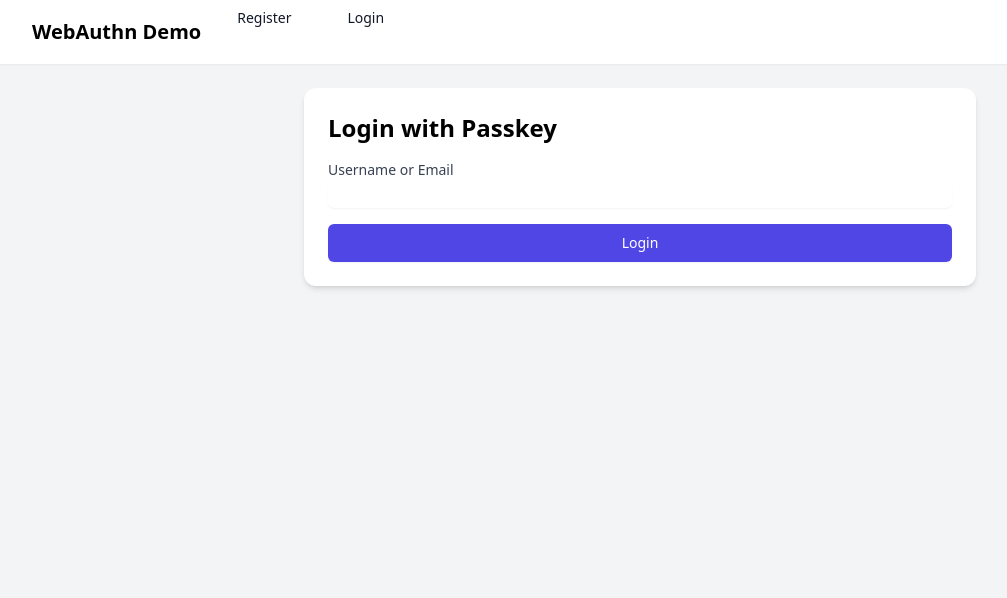
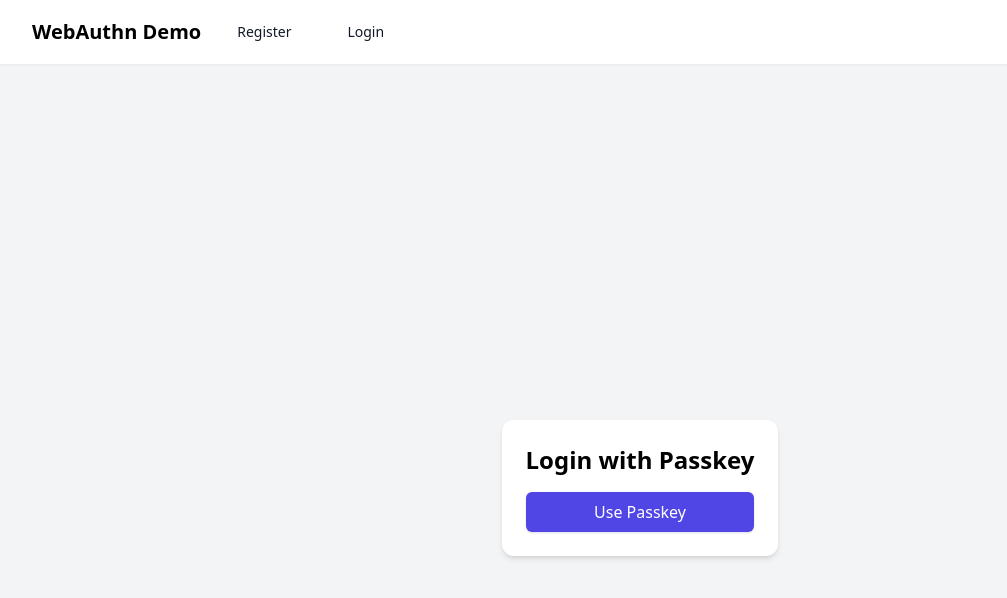
Before and after one commit to akiijadhav/webauthn-poc, a React (Vite) app: page /login in a window 1280 px wide. Shown: the top 598 px of the page, without its empty margins (0-1007 px from the left). Built offline with nearby package versions, Linux system fonts and the light colour scheme.

Commit message:
remove login input

```diff
--- a/src/App.tsx
+++ b/src/App.tsx
@@ -14,7 +14,7 @@ function App() {
                 <div className="flex-shrink-0 flex items-center">
                   <h1 className="text-xl font-bold">WebAuthn Demo</h1>
                 </div>
-                <div className="hidden sm:ml-6 sm:flex sm:space-x-8">
+                <div className="hidden sm:ml-6 sm:flex sm:space-x-8 items-center">
                   <Link to="/" className="px-3 py-2 text-sm font-medium text-gray-900">
                     Register
                   </Link>
--- a/src/pages/Login.tsx
+++ b/src/pages/Login.tsx
@@ -2,56 +2,40 @@ import { useState } from 'react';
 import { useNavigate } from 'react-router-dom';
 
 function Login() {
-  const [username, setUsername] = useState('');
   const [status, setStatus] = useState('');
   const navigate = useNavigate();
 
   const handleLogin = async (e: React.FormEvent) => {
     e.preventDefault();
     try {
-      // Get login options from backend
+      // Step 1: Get login options from backend
       const startResponse = await fetch(`${import.meta.env.VITE_API_BASE}/login/start`, {
         method: 'POST',
         headers: { 'Content-Type': 'application/json' },
-        body: JSON.stringify({ username }) // Send the typed username
+        body: JSON.stringify({})
       });
 
       const options = await startResponse.json();
+      if (!startResponse.ok) throw new Error(options.error || 'Failed to start login');
 
-      if (!startResponse.ok) {
-        throw new Error(options.error || 'Failed to start login');
-      }
-
-      // Decode challenge
+      // Step 2: Decode challenge
       options.challenge = Uint8Array.from(
           atob(options.challenge.replace(/-/g, '+').replace(/_/g, '/')),
           c => c.charCodeAt(0)
       );
 
-      // Decode allowCredentials if present (optional step — skip if using discoverable credentials only)
-      if (options.allowCredentials) {
-        options.allowCredentials = options.allowCredentials.map((cred: any) => ({
-          ...cred,
-          id: Uint8Array.from(
-              atob(cred.id.replace(/-/g, '+').replace(/_/g, '/')),
-              c => c.charCodeAt(0)
-          )
-        }));
-      }
-
-      // Trigger browser WebAuthn
+      // Step 3: Trigger WebAuthn prompt (discoverable credentials)
       const credential = await navigator.credentials.get({
         publicKey: options
       }) as PublicKeyCredential;
 
       const credentialResponse = credential.response as AuthenticatorAssertionResponse;
 
-      // Send credential to backend for verification
+      // Step 4: Send credential to backend
       const completeResponse = await fetch(`${import.meta.env.VITE_API_BASE}/login/complete`, {
         method: 'POST',
         headers: { 'Content-Type': 'application/json' },
         body: JSON.stringify({
-          username,
           credential: {
             id: credential.id,
             rawId: Array.from(new Uint8Array(credential.rawId)),
@@ -69,7 +53,6 @@ function Login() {
       });
 
       const result = await completeResponse.json();
-
       if (result.success) {
         localStorage.setItem('user', JSON.stringify(result.user));
         setStatus('Login successful!');
@@ -84,37 +67,21 @@ function Login() {
   };
 
   return (
-      <div className="max-w-md mx-auto bg-white rounded-xl shadow-md overflow-hidden md:max-w-2xl p-6">
+      <div className="min-h-screen flex items-center justify-center bg-gray-100">
+        <div className="max-w-md mx-auto bg-white rounded-xl shadow-md p-6">
           <h2 className="text-2xl font-bold mb-4">Login with Passkey</h2>
           <form onSubmit={handleLogin} className="space-y-4">
-          <div>
-            <label htmlFor="username" className="block text-sm font-medium text-gray-700">
-              Username or Email
-            </label>
-            <input
-                type="text"
-                id="username"
-                name="username"
-                autoComplete="username webauthn" // Important for Google Password Manager!
-                value={username}
-                onChange={(e) => setUsername(e.target.value)}
-                onFocus={() => console.log('Focus - allow Google to suggest passkeys')}
-                className="mt-1 block w-full rounded-md border-gray-300 shadow-sm focus:border-indigo-300 focus:ring focus:ring-indigo-200 focus:ring-opacity-50"
-                required
-            />
-          </div>
             <button
                 type="submit"
-              className="w-full flex justify-center py-2 px-4 border border-transparent rounded-md shadow-sm text-sm font-medium text-white bg-indigo-600 hover:bg-indigo-700 focus:outline-none focus:ring-2 focus:ring-offset-2 focus:ring-indigo-500"
+                className="w-full py-2 px-4 text-white bg-indigo-600 rounded-md shadow hover:bg-indigo-700"
             >
-            Login
+              Use Passkey
             </button>
           </form>
           {status && (
-            <p className="mt-4 text-center text-sm font-medium text-gray-900">
-              {status}
-            </p>
+              <p className="mt-4 text-center text-sm font-medium text-gray-900">{status}</p>
           )}
+        </div>
       </div>
   );
 }
```
Lines whose indentation alone changed are shown as unchanged.
